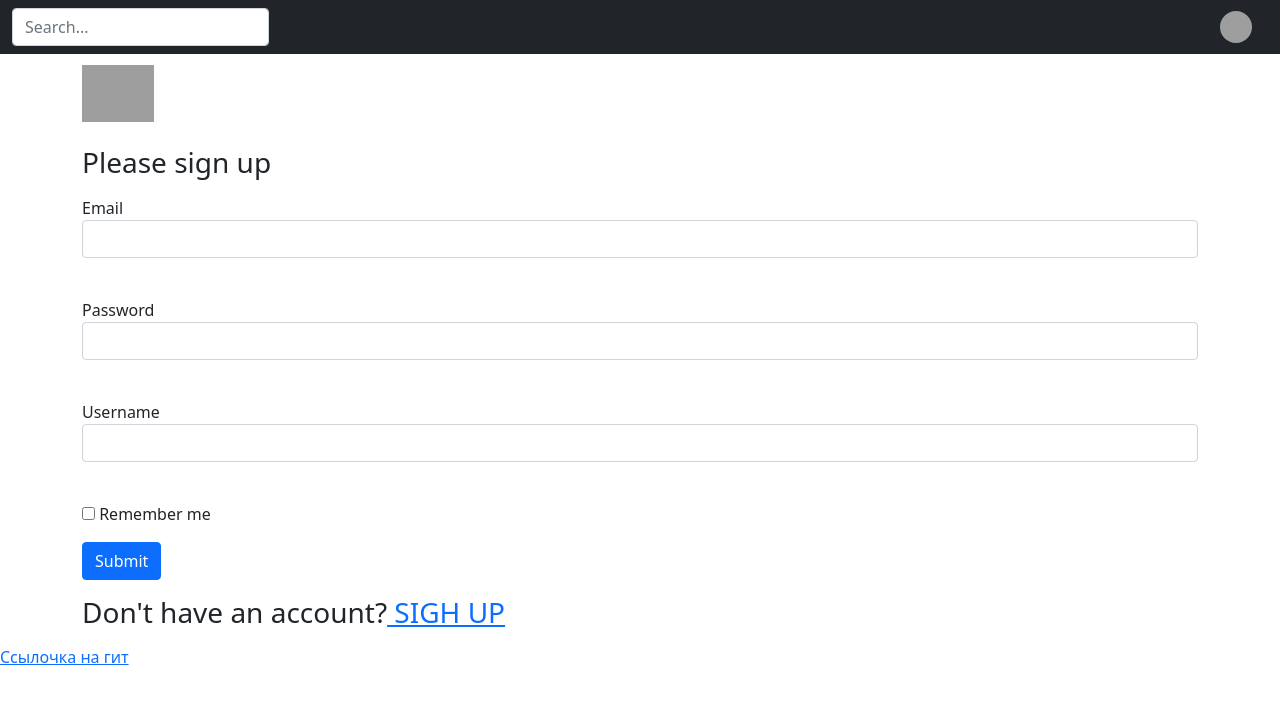
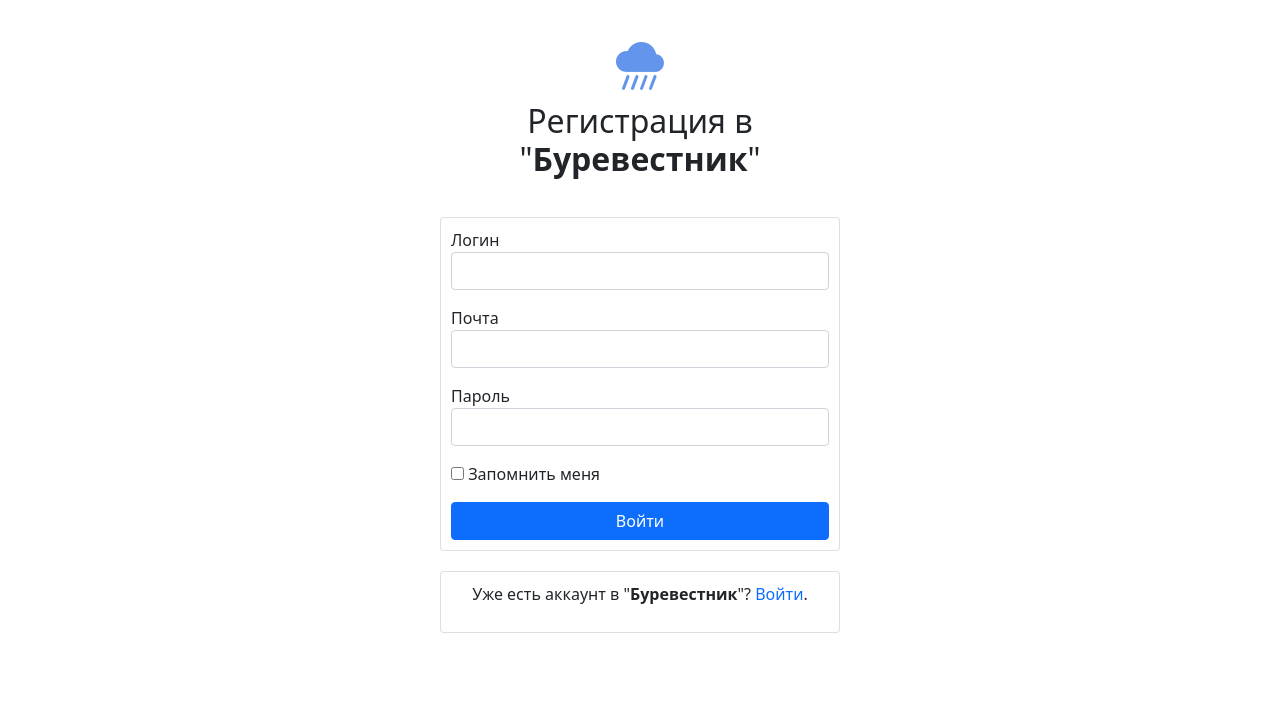
Before and after one commit to KonstantaBit/CloneTube, a Flask app: page /signup in a window 1280 px wide. Shown: the top 704 px of the page. Run offline with Flask 2, Linux system fonts and the light colour scheme; grey boxes are pictures that could not be loaded.

Commit message:
RegistrationService complete

```diff
--- a/RegistrationService/forms.py
+++ b/RegistrationService/forms.py
@@ -4,15 +4,13 @@ from wtforms.validators import DataRequired
 
 
 class LoginForm(FlaskForm):
-    email = EmailField('Email', validators=[DataRequired()])
-    password = PasswordField('Password', validators=[DataRequired()])
-    remember_me = BooleanField('Remember me')
-    submit = SubmitField('Submit')
+    username = StringField('Логин', validators=[DataRequired()])
+    password = PasswordField('Пароль', validators=[DataRequired()])
+    remember_me = BooleanField('Запомнить меня')
 
 
 class RegisterForm(FlaskForm):
-    username = StringField('Username', validators=[DataRequired()])
-    email = EmailField('Email', validators=[DataRequired()])
-    password = PasswordField('Password', validators=[DataRequired()])
-    remember_me = BooleanField('Remember me')
-    submit = SubmitField('Submit')
+    username = StringField('Логин', validators=[DataRequired()])
+    email = EmailField('Почта', validators=[DataRequired()])
+    password = PasswordField('Пароль', validators=[DataRequired()])
+    remember_me = BooleanField('Запомнить меня')
--- a/RegistrationService/models.py
+++ b/RegistrationService/models.py
@@ -5,7 +5,7 @@ from flask_login import UserMixin
 from werkzeug.security import generate_password_hash, check_password_hash
 
 
-class User(SqlAlchemyBase, UserMixin):
+class User(UserMixin, SqlAlchemyBase):
 
     __tablename__ = 'users'
 
--- a/RegistrationService/templates/signup.html
+++ b/RegistrationService/templates/signup.html
@@ -1,42 +1,82 @@
-{% extends "base.html" %}
+<!DOCTYPE html>
+<html lang="ru">
+<head>
+    <meta charset="UTF-8">
+    <link href="https://cdn.jsdelivr.net/npm/bootstrap@5.1.3/dist/css/bootstrap.min.css" rel="stylesheet"
+          integrity="sha384-1BmE4kWBq78iYhFldvKuhfTAU6auU8tT94WrHftjDbrCEXSU1oBoqyl2QvZ6jIW3" crossorigin="anonymous">
+    <link rel="stylesheet" href="https://cdn.jsdelivr.net/npm/bootstrap-icons@1.8.0/font/bootstrap-icons.css">
+    <title>{% block title %}CloneTube{% endblock %}</title>
+    <style>
+        .signin {
+            display: block;
+            margin-left: auto;
+            margin-right: auto;
+            margin-top: 20px;
+            height: 100%;
+            width: 400px;
+            padding: 10px;
+        }
 
-{% block content %}
-        <img class="mb-4" src="/docs/5.1/assets/brand/bootstrap-logo.svg" alt="" width="72" height="57">
-        <h1 class="h3 mb-3 fw-normal">Please sign up</h1>
+    </style>
+</head>
+<body>
+<header>
+
+</header>
+<main>
+
+    <div class="signin" style="text-align:center;">
+        <i class="bi-cloud-rain-heavy-fill" style="font-size: 3rem; color: cornflowerblue;"></i>
+        <h2>Регистрация в "<strong>Буревестник</strong>"</h2>
+    </div>
     <form action="" method="post">
         {{ form.hidden_tag() }}
-            <p>
-                {{ form.email.label }}<br>
-                {{ form.email(class="form-control", type="email") }}<br>
+        <div class="card signin">
+            <div class="mb-3">
+                {{ form.username.label }}
+                {{ form.username(class="form-control") }}
+                {% for error in form.username.errors %}
+                <div class="alert alert-danger" role="alert">
+                    {{ error }}
+                </div>
+                {% endfor %}
+            </div>
+            <div class="mb-3">
+                {{ form.email.label }}
+                {{ form.email(class="form-control", type="email") }}
                 {% for error in form.email.errors %}
                 <div class="alert alert-danger" role="alert">
                     {{ error }}
                 </div>
                 {% endfor %}
-            </p>
-            <p>
-                {{ form.password.label }}<br>
-                {{ form.password(class="form-control", type="password") }}<br>
+            </div>
+            <div class="mb-3">
+                {{ form.password.label }}
+                {{ form.password(class="form-control", type="password") }}
                 {% for error in form.password.errors %}
-                    <div class="ale rt alert-danger" role="alert">
-                        {{ error }}
-                    </div>
-                {% endfor %}
-            </p>
-            <p>
-                {{ form.username.label }}<br>
-                {{ form.username(class="form-control", type="username") }}<br>
-                {% for error in form.username.errors %}
                 <div class="alert alert-danger" role="alert">
                     {{ error }}
                 </div>
                 {% endfor %}
+            </div>
+            <div class="mb-3">
+                {{ form.remember_me() }} {{ form.remember_me.label }}
+            </div>
+            <div class="d-grid">
+                <button type="submit" id="submit" name="submit" value="Submit" class="btn btn-primary">Войти</button>
+            </div>
+            {% if message %}
+            <div class="d-grid alert alert-danger" role="alert">{{message}}</div>
+            {% endif %}
+        </div>
+    </form>
+    <div class="card signin" style="margin-top:20px; text-align:center;">
+        <p>Уже есть аккаунт в "<strong>Буревестник</strong>"? <a href="/signin" style="text-decoration:none;">Войти</a>.
         </p>
-            <p>{{ form.remember_me() }} {{ form.remember_me.label }}</p>
-            <p>{{ form.submit(type="submit", class="btn btn-primary") }}</p>
-            <div>{{ message }}</div>
-        </form>
-        <p>
-        <h6 class="h3 mb-3 fw-normal">Don't have an account?<a href="/signup"> SIGH UP </a></h6>
-        </p>
-{% endblock %}
+    </div>
+</main>
+<script src="https://cdn.jsdelivr.net/npm/bootstrap@5.1.3/dist/js/bootstrap.bundle.min.js"
+        integrity="sha384-ka7Sk0Gln4gmtz2MlQnikT1wXgYsOg+OMhuP+IlRH9sENBO0LRn5q+8nbTov4+1p"
+        crossorigin="anonymous"></script>
+</body>
+</html>
--- a/RegistrationService/views.py
+++ b/RegistrationService/views.py
@@ -1,17 +1,16 @@
 import flask
-from flask import Blueprint, make_response, jsonify, render_template
+from flask import Blueprint, make_response, jsonify, render_template, redirect
 from flask_restful import reqparse, abort, Api, Resource
 from flask_login import LoginManager, login_user, login_required, logout_user, current_user
 from .forms import LoginForm, RegisterForm
 import db_session
 from .models import User
-from werkzeug.utils import redirect
 
 reg_service = Blueprint('reg_service', __name__, template_folder='templates')
 reg_service_api = Api(reg_service)
 
 
-class SingUp(Resource):
+class SignUp(Resource):
     def get(self):
         form = RegisterForm()
         return make_response(render_template('signup.html', title='signup', form=form), 200)
@@ -20,10 +19,8 @@ class SingUp(Resource):
         form = RegisterForm()
         if form.validate_on_submit():
             db_sess = db_session.create_session()
-            if db_sess.query(User).filter(User.email == form.email.data).first():
-                return render_template('signup.html', title='signup',
-                                       form=form,
-                                       message="This user is already exist")
+            if db_sess.query(User).filter(User.username == form.username.data).first():
+                return make_response(render_template('signup.html', form=form, message="Этот логин уже существует"), 200)
             user = User(
                 username=form.username.data,
                 email=form.email.data
@@ -31,28 +28,34 @@ class SingUp(Resource):
             user.set_password(form.password.data)
             db_sess.add(user)
             db_sess.commit()
+            login_user(user, remember=form.remember_me.data)
             return redirect('/feed')
-        return make_response(render_template('signup.html', title='sighup', form=form), 200)
+        return make_response(render_template('signup.html', form=form), 200)
 
 
-class SingIn(Resource):
+class SignIn(Resource):
     def get(self):
         form = LoginForm()
-        return make_response(render_template('signin.html', title='login', form=form), 200)
+        return make_response(render_template('signin.html', form=form), 200)
 
     def post(self):
         form = LoginForm()
         if form.validate_on_submit():
             db_sess = db_session.create_session()
-            user = db_sess.query(User).filter(User.email == form.email.data).first()
+            user = db_sess.query(User).filter(User.username == form.username.data).first()
             if user and user.check_password(form.password.data):
                 login_user(user, remember=form.remember_me.data)
                 return redirect("/")
-            return render_template('login.html',
-                                   message="Неправильный логин или пароль",
-                                   form=form)
+            return render_template('signin.html', message="Неправильный логин или пароль", form=form)
         return make_response(render_template('signin.html', title='login', form=form))
 
 
-reg_service_api.add_resource(SingIn, '/signin')
-reg_service_api.add_resource(SingUp, '/signup')
+class SignOut(Resource):
+    def get(self):
+        logout_user()
+        return redirect("/")
+
+
+reg_service_api.add_resource(SignIn, '/signin')
+reg_service_api.add_resource(SignUp, '/signup')
+reg_service_api.add_resource(SignOut, '/signout')
```
Also changed, not shown: RegistrationService/templates/signin.html (+57 -21 lines), 1 other file. Lines whose indentation alone changed are shown as unchanged.
